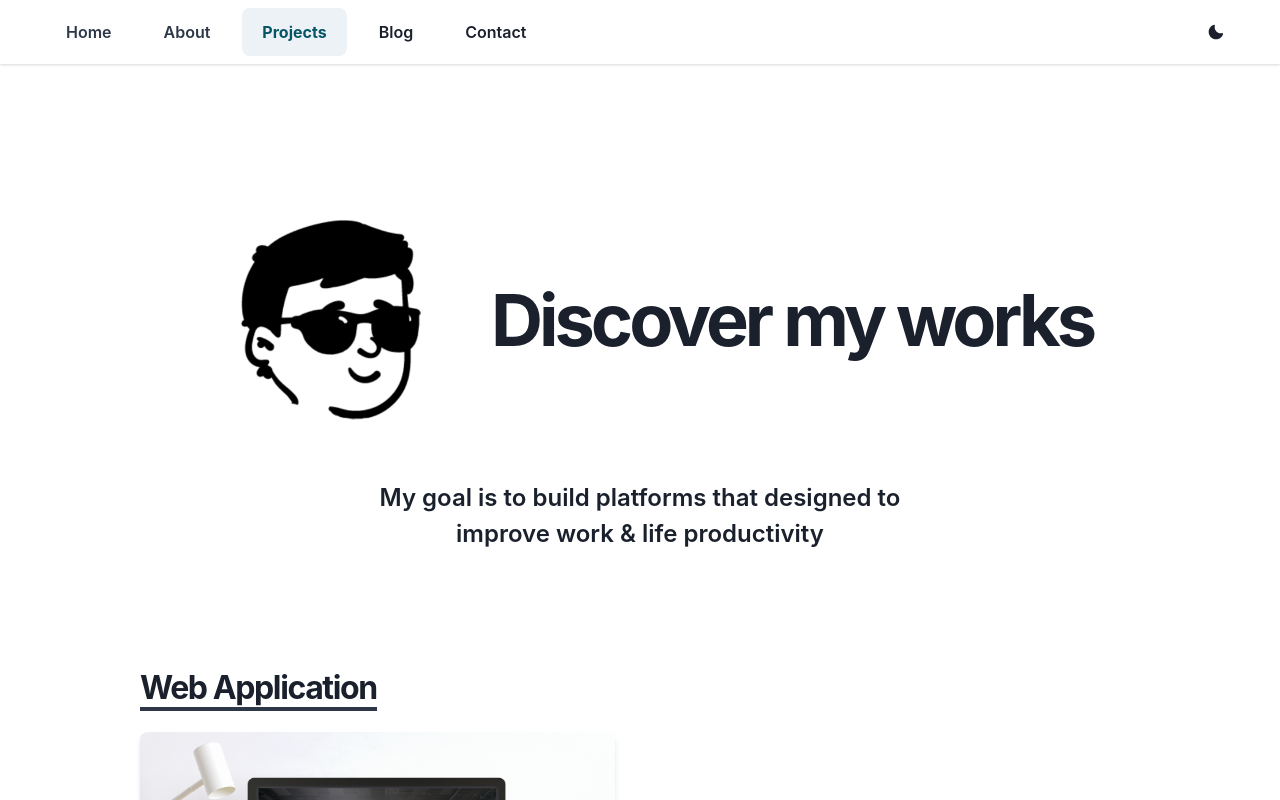
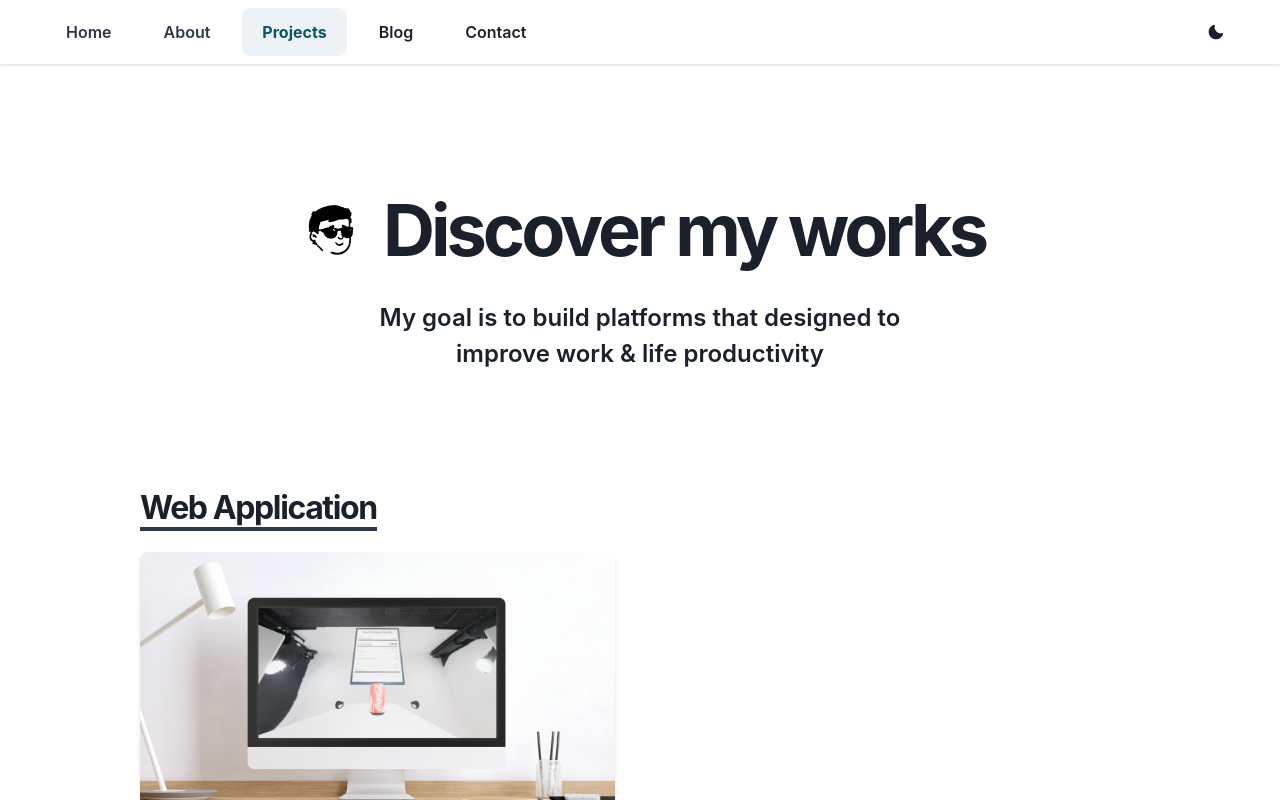
Before and after one commit to mrizkiaiman/nextjs-mrizkiaiman.com, a Next.js app: page /projects in a window 1280 px wide. Shown: the top 800 px of the page. Built offline with nearby package versions, Linux system fonts and the light colour scheme.

Commit message:
fix projects img

```diff
--- a/src/pages/projects/index.tsx
+++ b/src/pages/projects/index.tsx
@@ -10,7 +10,7 @@ const Projects = () => {
     <DefaultPage headTitle="M. Rizki Aiman - Projects">
       <Flex direction={'column'} justifyContent="center" alignItems={'center'} py={{ md: 16 }} pt={{ base: 16, md: 28 }}>
         <Flex alignItems={'center'}>
-          <Image alt="avatar" src="/images/avatar-head-only.png" width={72} height={72} style={{ borderRadius: 100 }} />
+          <Image alt="avatar" src="/images/avatar-head-only.png" width={'72px'} height={'72px'} borderRadius="full" />
           <Text
             textAlign={{ md: 'center' }}
             fontSize={{ base: 28, md: 72 }}
```
